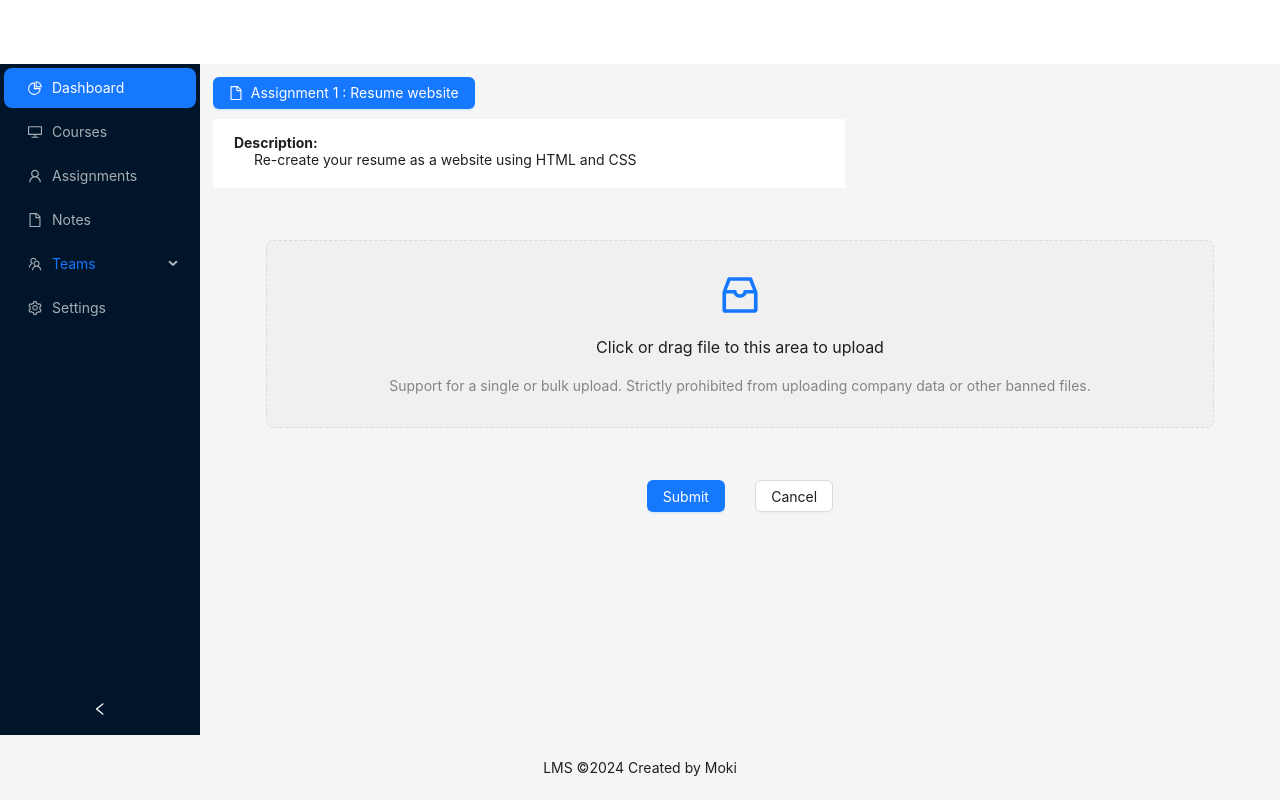
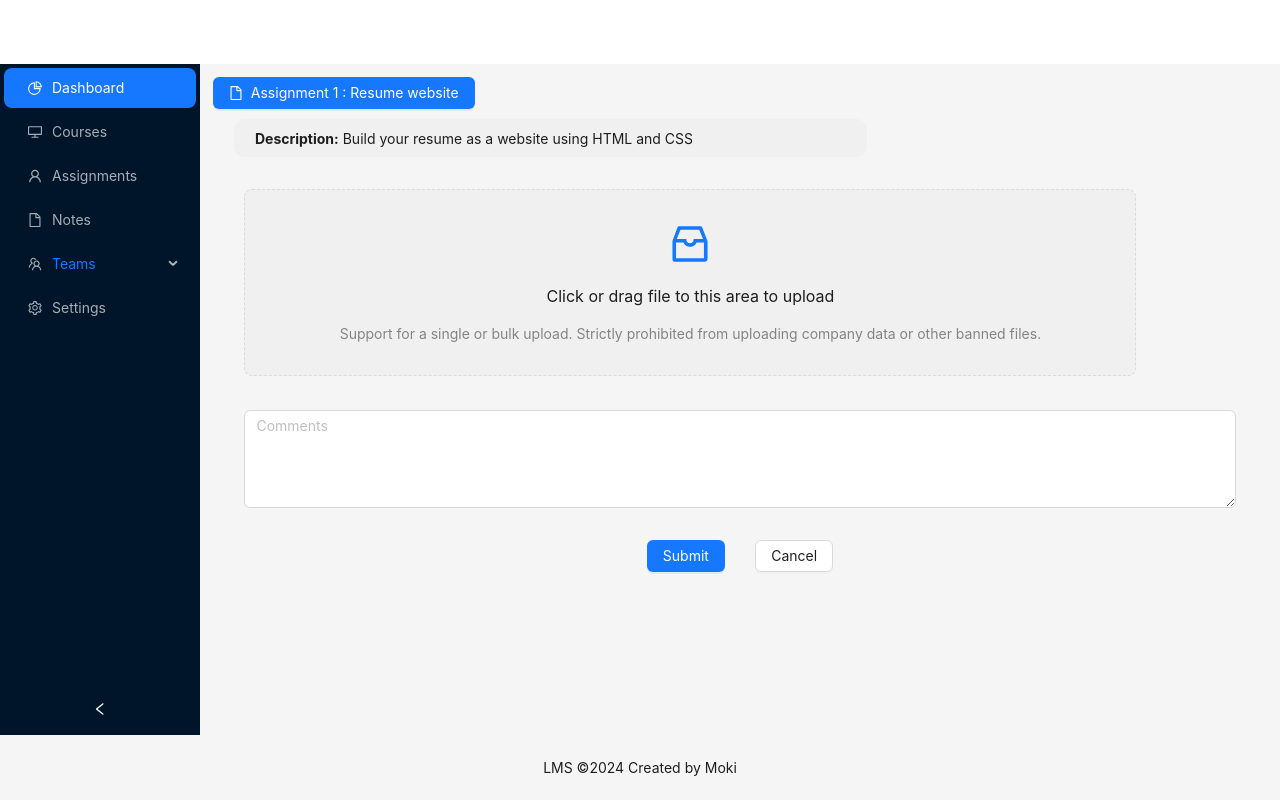
Before and after one commit to kiom4025/React_App, a React (Create React App) app: page /assignments/upload in a window 1280 px wide. Built offline with nearby package versions, Linux system fonts and the light colour scheme.

Commit message:
Merged separately kept upload component within upload page itself & changed the style for the uploaded file list

```diff
--- a/src/Components/Assignment/UploadComponent.jsx
+++ /dev/null
@@ -1,36 +0,0 @@
-import React from 'react';
-import { InboxOutlined } from '@ant-design/icons';
-import { message, Upload } from 'antd';
-const { Dragger } = Upload;
-const props = {
-  name: 'file',
-  multiple: true,
-  action: 'https://660d2bd96ddfa2943b33731c.mockapi.io/api/upload',
-  onChange(info) {
-    const { status } = info.file;
-    if (status !== 'uploading') {
-      console.log(info.file, info.fileList);
-    }
-    if (status === 'done') {
-      message.success(`${info.file.name} file uploaded successfully.`);
-    } else if (status === 'error') {
-      message.error(`${info.file.name} file upload failed.`);
-    }
-  },
-  onDrop(e) {
-    console.log('Dropped files', e.dataTransfer.files);
-  },
-};
-const UploadComponent = () => (
-  <Dragger {...props}>
-    <p className="ant-upload-drag-icon">
-      <InboxOutlined />
-    </p>
-    <p className="ant-upload-text">Click or drag file to this area to upload</p>
-    <p className="ant-upload-hint">
-      Support for a single or bulk upload. Strictly prohibited from uploading company data or other
-      banned files.
-    </p>
-  </Dragger>
-);
-export default UploadComponent;
--- a/src/Components/Assignment/UploadPage.jsx
+++ b/src/Components/Assignment/UploadPage.jsx
@@ -1,34 +1,69 @@
-import { Button } from 'antd';
+import React from 'react';
 import {
   FileOutlined,
+  InboxOutlined,
 } from '@ant-design/icons';
-import UploadComponent from './UploadComponent';
 import { useNavigate } from 'react-router-dom';
+import { Button, Input, message, Upload } from 'antd';
+const { TextArea } = Input;
+const { Dragger } = Upload;
+
+const Uploadprops = {
+  name: 'file',
+  multiple: true,
+  action: 'https://660d2bd96ddfa2943b33731c.mockapi.io/api/upload',
+  onChange(info) {
+    const { status } = info.file;
+    if (status !== 'uploading') {
+      console.log(info.file, info.fileList);
+    }
+    if (status === 'done') {
+      message.success(`${info.file.name} file uploaded successfully.`);
+    } else if (status === 'error') {
+      message.error(`${info.file.name} file upload failed.`);
+    }
+  },
+  onDrop(e) {
+    console.log('Dropped files', e.dataTransfer.files);
+  },
+};
+
+var assignmentDetails = {
+  title:"Assignment 1 : Resume website",
+  description:"Build your resume as a website using HTML and CSS"
+}
+
 const UploadPage = () => {
   const navigate = useNavigate();
+  function AssignmentSubmit(){
+    var uploadCommentCheck = document.getElementById('UploadComments');
+    if(uploadCommentCheck.textContent!=='' && uploadCommentCheck.textContent!==' '){ // Can use regex for more control
+      console.log(uploadCommentCheck.textContent)
+      navigate('/assignments/upload/success');
+    }
+    else{
+      uploadCommentCheck.className = uploadCommentCheck.className + " ant-input-status-error"
+    }
+  }
     return (
       <div>
-        <Button type='primary'><FileOutlined/> Assignment 1 : Resume website</Button>
-        <div
-          style={{
-            backgroundColor:'white',
-            width:'60%',
-            // padding:'0.2%',
-            paddingTop:'0.1%',
-            paddingLeft:'2%',
-            paddingBottom:'0.5%',
-            marginTop:'1%',
-            }}
-        >
-      <p><b>Description:</b> <br></br>
-      <span style={{display:'inline-block', width: '20px'}}></span>
-      Re-create your resume as a website using HTML and CSS</p>
-        </div>
-          <div
-          style={{
-            margin:'5%',
-          }}>
-          <UploadComponent/>
+        <Button type='primary' id='AssignmentTitleButton'><FileOutlined/> {assignmentDetails.title} </Button>
+        <div id='AssignementDescription'><b>Description:</b> {assignmentDetails.description}</div>
+          <div style={{margin:'3%'}}>
+
+            <Dragger {...Uploadprops}> {/* Upload component - Start */}
+              <p className="ant-upload-drag-icon">
+                <InboxOutlined />
+              </p>
+              <p className="ant-upload-text">Click or drag file to this area to upload</p>
+              <p className="ant-upload-hint">
+                Support for a single or bulk upload. Strictly prohibited from uploading company data or other
+                banned files.
+              </p>
+            </Dragger> {/* Upload component - End */}
+
+            <br/><br/>
+            <TextArea rows={4} placeholder="Comments" id='UploadComments'/>
           </div>
           <div
             style={{
@@ -37,7 +72,7 @@ const UploadPage = () => {
               margin:'2%',
             }}
           >
-            <Button type='primary' onClick={()=>navigate('/assignments/upload/success')}>Submit</Button>
+            <Button type='primary' onClick={AssignmentSubmit}>Submit</Button>
             <span style={{display:'inline-block', width: '3%'}}></span>
             <Button onClick={()=>navigate('/assignments')}>Cancel</Button>
           </div>
--- a/src/Page/Layout.css
+++ b/src/Page/Layout.css
@@ -3,3 +3,20 @@
     flex-direction: column;
     justify-content: space-between;
 }
+
+.ant-upload-wrapper{
+    display: flex;
+}
+
+.ant-upload-list{
+    margin: 1% 5%;
+}
+
+#AssignementDescription{
+    background-color: rgba(0, 0, 0, 0.02);
+    width: 60%;
+    padding: 1% 2%;
+    margin-top: 1%;
+    margin-left: 2%;
+    border-radius: 10px;
+}
```
